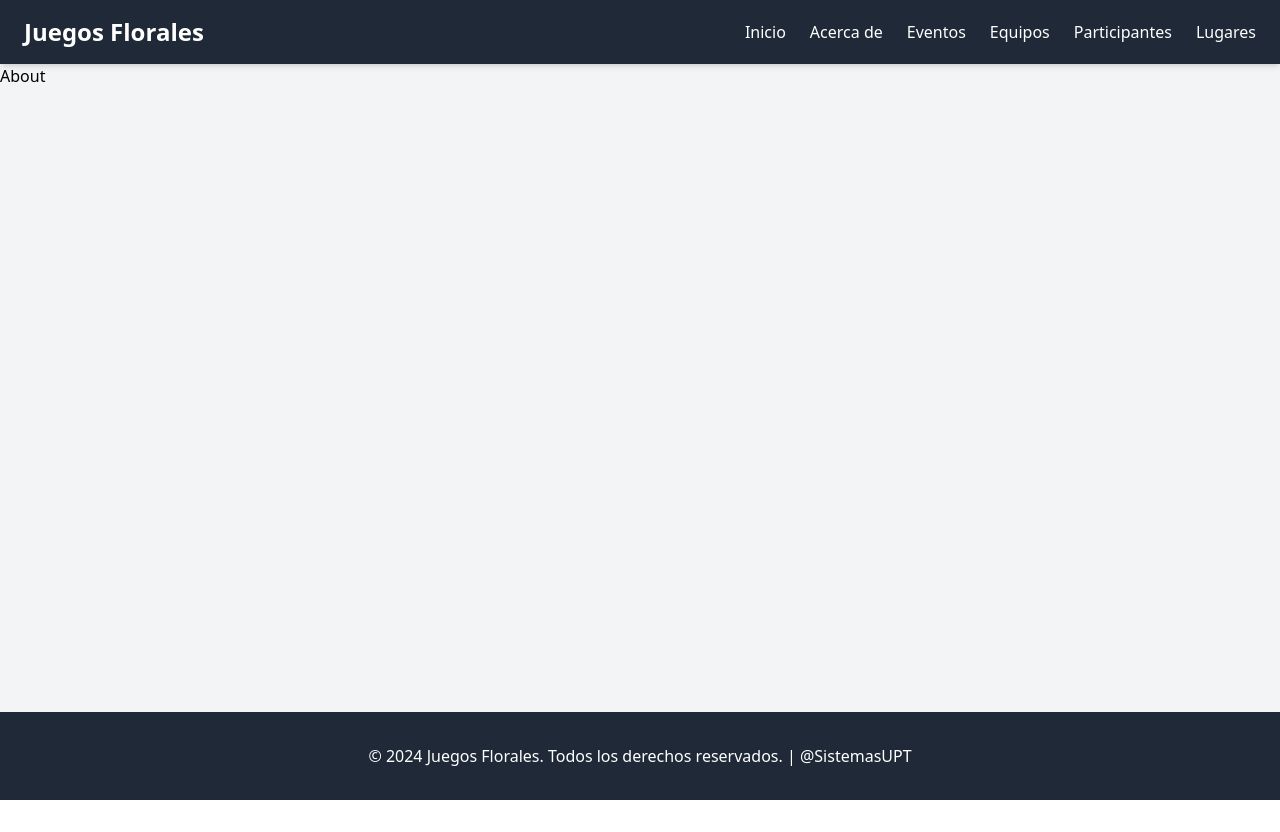
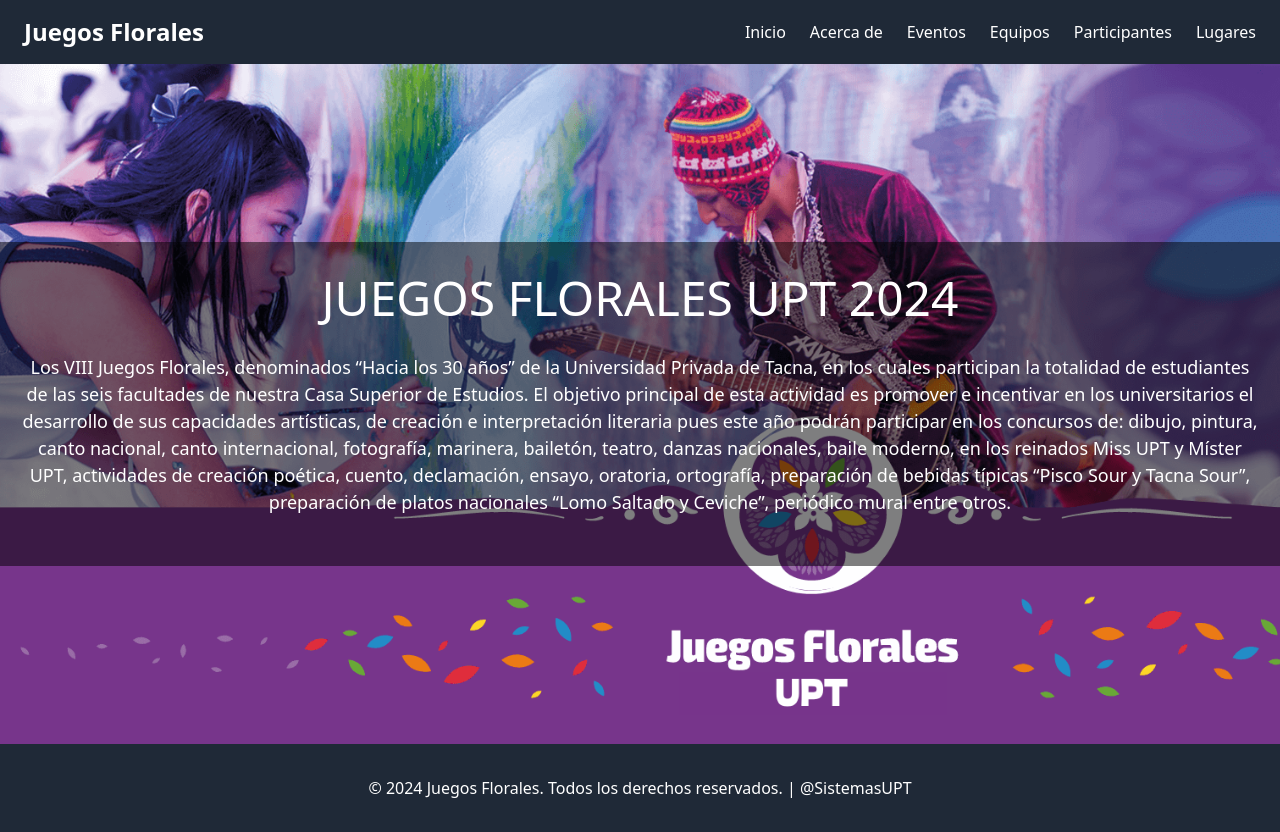
Before and after one commit to erick007ml/proyecto-si8811a-2024-ii-u1-web-development, a React (Vite) app: page /about in a window 1280 px wide. Before the commit the page ends 800 px from the top, so only its background shows below. Built offline with nearby package versions, Linux system fonts and the light colour scheme; no server answers.

Commit message:
Mejora #1 de About.jsx

```diff
--- a/src/components/Header.jsx
+++ b/src/components/Header.jsx
@@ -17,4 +17,5 @@
   )
 }
 
+
 export default Header
--- a/src/pages/About.jsx
+++ b/src/pages/About.jsx
@@ -1,11 +1,73 @@
 import DefaultLayout from '../components/layouts/DefaultLayout'
+import backgroundImage from '../assets/background_2.png'; // Importar la imagen
 
 const About = () => {
   return (
     <DefaultLayout>
-      <div>About</div>
+      <div style={styles.container}>
+        <div style={styles.content}>
+          <h1 style={styles.title}>JUEGOS FLORALES UPT 2024</h1>
+          <p style={styles.subtitle}>
+            Los VIII Juegos Florales, denominados “Hacia los 30 años” de la Universidad Privada de Tacna, en los cuales participan
+            la totalidad de estudiantes de las seis facultades de nuestra Casa Superior de Estudios.
+
+            El objetivo principal de esta actividad es promover e incentivar en los universitarios el desarrollo de sus capacidades
+            artísticas, de creación e interpretación literaria pues este año podrán participar en los concursos de: dibujo, pintura,
+            canto nacional, canto internacional, fotografía, marinera, bailetón, teatro, danzas nacionales, baile moderno, en los
+            reinados Miss UPT y Míster UPT, actividades de creación poética, cuento, declamación, ensayo, oratoria, ortografía,
+            preparación de bebidas típicas “Pisco Sour y Tacna Sour”, preparación de platos nacionales “Lomo Saltado y Ceviche”,
+            periódico mural entre otros.
+          </p>
+
+        </div>
+      </div>
     </DefaultLayout>
   )
 }
 
-export default About
+const styles = {
+  container: {
+    display: 'flex',
+    justifyContent: 'center',
+    alignItems: 'center',
+    minHeight: '85vh',
+    backgroundImage: `url(${backgroundImage})`, // Usar la imagen importada
+    backgroundSize: 'cover',
+  },
+  content: {
+    textAlign: 'center',
+    color: '#fff',
+    padding: '20px',
+    backgroundColor: 'rgba(0, 0, 0, 0.5)', // Fondo semi-transparente
+  },
+  title: {
+    fontSize: '48px',
+    marginBottom: '20px',
+  },
+  subtitle: {
+    fontSize: '18px',
+    marginBottom: '30px',
+  },
+  buttonsContainer: {
+    marginBottom: '20px',
+  },
+  button: {
+    backgroundColor: '#32CD32',
+    color: '#fff',
+    padding: '10px 20px',
+    border: 'none',
+    borderRadius: '5px',
+    cursor: 'pointer',
+    fontSize: '16px',
+  },
+  storeButtons: {
+    display: 'flex',
+    justifyContent: 'center',
+  },
+  storeButton: {
+    width: '150px',
+    margin: '0 10px',
+  },
+}
+
+export default About;
```
Also changed, not shown: src/assets/background_2.png (added).
